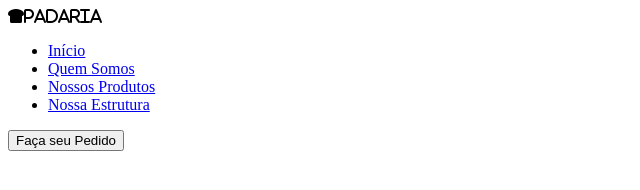
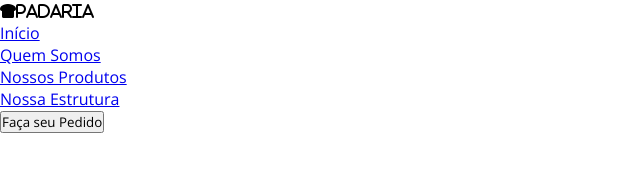
Before and after one commit to edusantanamendes/Landing-Page-Padaria, a plain HTML site: page index.html in a window 1280 px wide. Shown: the whole page, without its empty margins (0-640 px from the left). Drawn offline with nearby package versions, Linux system fonts and the light colour scheme.

Commit message:
Adicionando nova pasta

```diff
--- a/css/style.css
+++ b/css/style.css
@@ -0,0 +1,8 @@
+@import url('https://fonts.googleapis.com/css2?family=Open+Sans:ital,wght@0,300..800;1,300..800&display=swap');
+
+*{
+    font-family: 'Open Sans', sans-serif;
+    margin: 0;
+    padding: 0;
+    box-sizing: border-box;
+}
--- a/index.html
+++ b/index.html
@@ -4,6 +4,7 @@
     <meta charset="UTF-8">
     <meta name="viewport" content="width=device-width, initial-scale=1.0">
     <link rel="stylesheet" href="css/style.css">
+    <link rel="stylesheet" href="css/header.css">
     <link rel="stylesheet" href="https://cdnjs.cloudflare.com/ajax/libs/font-awesome/6.7.2/css/all.min.css" integrity="sha512-Evv84Mr4kqVGRNSgIGL/F/aIDqQb7xQ2vcrdIwxfjThSH8CSR7PBEakCr51Ck+w+/U6swU2Im1vVX0SVk9ABhg==" crossorigin="anonymous" referrerpolicy="no-referrer" />
     <title>Landing Page Padaria</title>
 </head>
```
Also changed, not shown: css/header.css (added).
